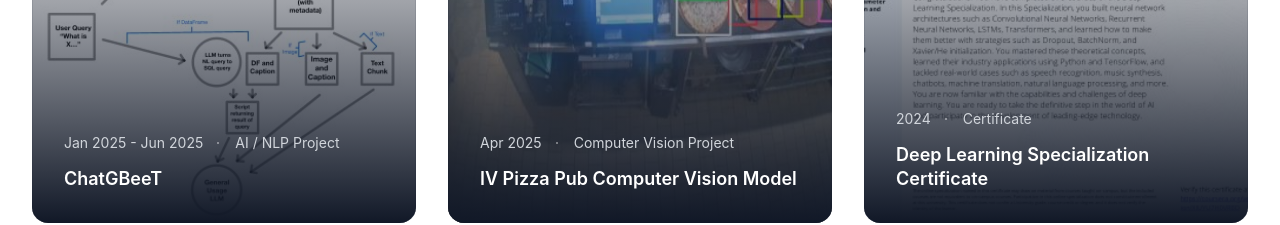
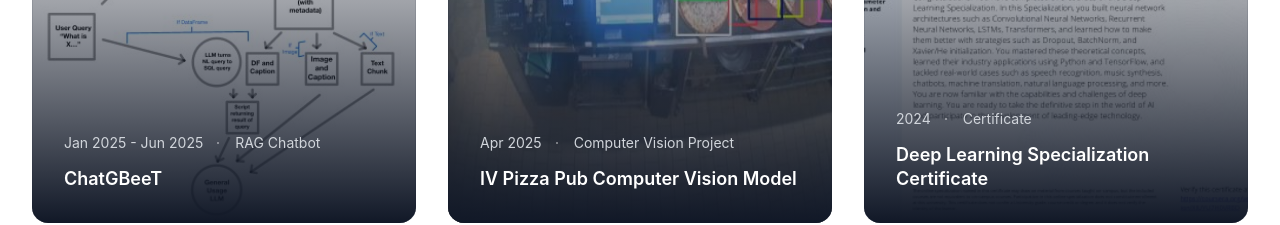
Before and after one commit to BennettJamesBishop/BennettJamesBishop.github.io, a React (Create React App) app: page /#/ in a window 1280 px wide. Shown: the part 2840-3065 px from the top of the page. Built offline with nearby package versions, Linux system fonts and the light colour scheme.

Commit message:
description change

```diff
--- a/src/projects_array.ts
+++ b/src/projects_array.ts
@@ -45,7 +45,7 @@ export const projects_array: Projects_Array = [
   {
     title: 'ChatGBeeT',
     subtitle: 'A multimodal RAG chatbot for entomology research at the UCSB Big Bee Lab.',
-    type: 'AI / NLP Project',
+    type: 'RAG Chatbot',
     objective: 'The UCSB Big Bee Lab houses thousands of pages of domain-specific entomology literature, along with vast image and tabular datasets. Researchers needed a way to quickly query this knowledge base without manually sifting through documents. I set out to build a multimodal RAG chatbot that could understand and retrieve information across text, images, and structured data.',
     results: [
       {paragraph: 'Saved an estimated 2000 person-years in taxonomy research by indexing thousands of pages of domain-specific literature. I architected a multimodal RAG chatbot using LangChain, GPT-4, CLIP embeddings, and a Qdrant vector database.'},
```
